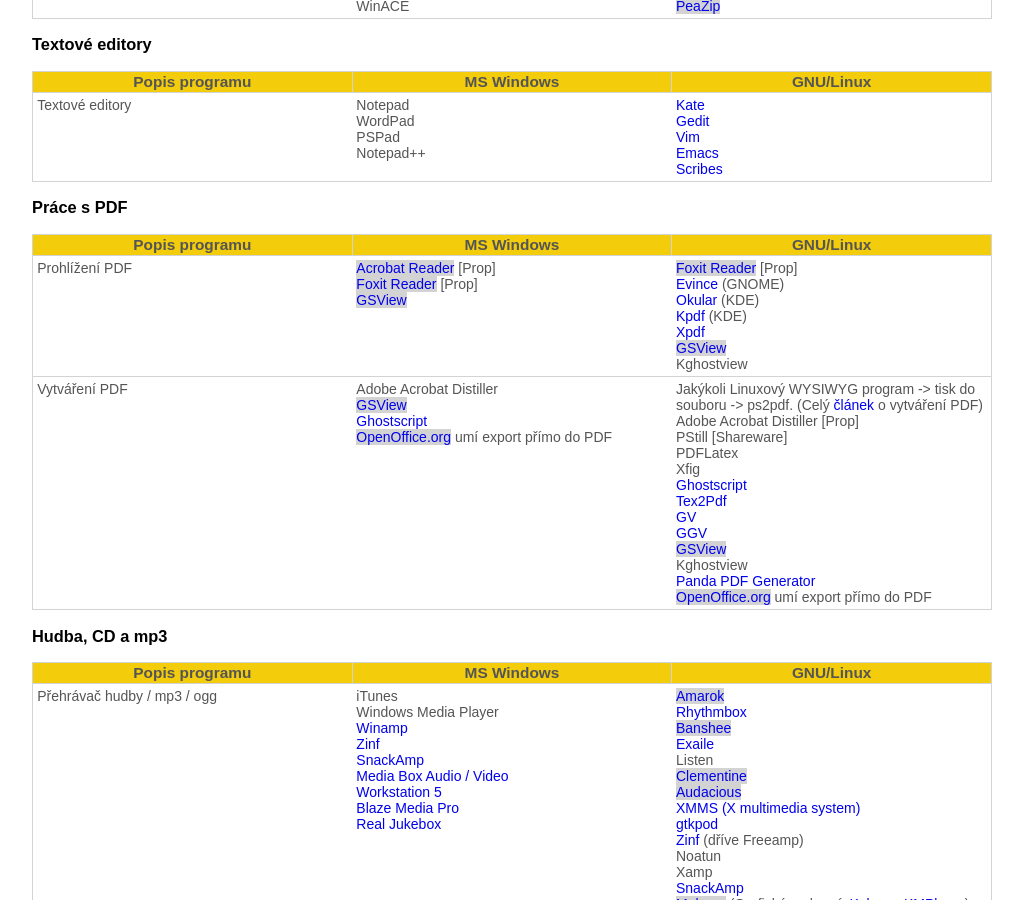
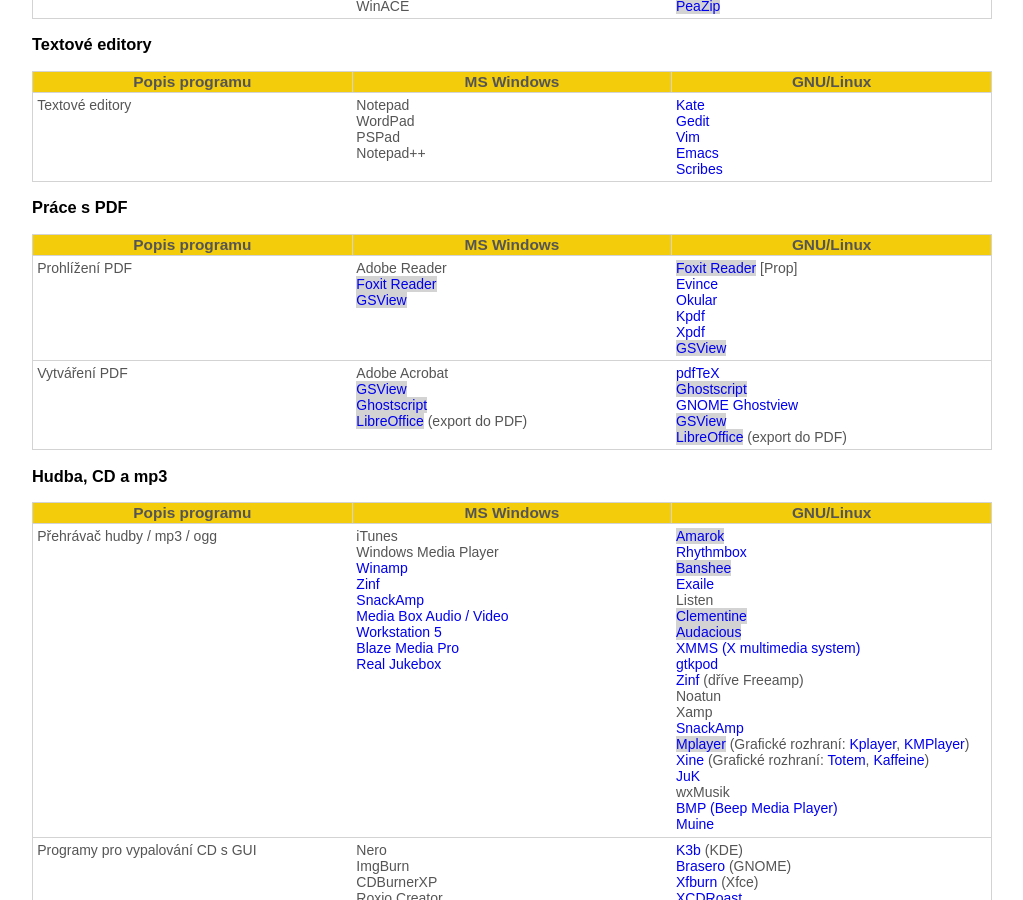
Before and after one commit to MikkCZ/plc, a Jekyll site: the page built from _pages/ekvivalenty.md, in a window 1280 px wide and 900 px high, scrolled down 2990 px. Shown: the whole window, without its empty margins (128-1151 px from the left). Built offline with Jekyll 4.4.1, drawn with Linux system fonts in a browser that asks for light colours.

Commit message:
Ekvivalenty - Práce s PDF, #4

```diff
--- a/_pages/ekvivalenty.md
+++ b/_pages/ekvivalenty.md
@@ -94,8 +94,8 @@
 
 | Popis programu | MS Windows | GNU/Linux |
 | --- |
-| Prohlížení PDF | [Acrobat Reader](http://www.adobe.com/products/acrobat){:.mp} [Prop] <br> [Foxit Reader](https://www.foxitsoftware.com/products/pdf-reader/){:.mp} [Prop] <br> [GSView](http://www.ghostscript.com/GSView.html){:.mp} | [Foxit Reader](https://www.foxitsoftware.com/products/pdf-reader/){:.mp} [Prop] <br> [Evince](https://wiki.gnome.org/Apps/Evince) (GNOME) <br> [Okular](http://okular.kde.org/) (KDE) <br> [Kpdf](http://kpdf.kde.org/) (KDE) <br> [Xpdf](http://www.foolabs.com/xpdf/) <br> [GSView](http://www.ghostscript.com/GSView.html){:.mp} <br> Kghostview |
-| Vytváření PDF | Adobe Acrobat Distiller <br> [GSView](http://www.ghostscript.com/GSView.html){:.mp} <br> [Ghostscript](http://www.ghostscript.com/) <br> [OpenOffice.org](http://www.openoffice.org/){:.mp} umí export přímo do PDF | Jakýkoli Linuxový WYSIWYG program -&gt; tisk do souboru -&gt; ps2pdf. (Celý [článek](http://www.denniswarner.net/lfp/creating_pdf_files.html) o vytváření PDF) <br> Adobe Acrobat Distiller [Prop] <br> PStill [Shareware] <br> PDFLatex <br> Xfig <br> [Ghostscript](http://www.ghostscript.com/) <br> [Tex2Pdf](http://tex2pdf.berlios.de/) <br> [GV](http://wino.physik.uni-mainz.de/~plass/gv/) <br> [GGV](http://directory.fsf.org/project/ggv/) <br> [GSView](http://www.ghostscript.com/GSView.html){:.mp} <br> Kghostview <br> [Panda PDF Generator](http://freshmeat.net/projects/panda/) <br> [OpenOffice.org](http://www.openoffice.org/){:.mp} umí export přímo do PDF |
+| Prohlížení PDF | Adobe Reader <br> [Foxit Reader](https://www.foxitsoftware.com/pdf-reader/){:.mp} <br> [GSView](http://gsview.com/){:.mp} | [Foxit Reader](https://www.foxitsoftware.com/pdf-reader/){:.mp} [Prop] <br> [Evince](https://wiki.gnome.org/Apps/Evince) <br> [Okular](https://okular.kde.org/) <br> [Kpdf](https://kpdf.kde.org/) <br> [Xpdf](http://www.foolabs.com/xpdf/) <br> [GSView](http://gsview.com/){:.mp} |
+| Vytváření PDF | Adobe Acrobat <br> [GSView](http://gsview.com/){:.mp} <br> [Ghostscript](http://www.ghostscript.com/){:.mp} <br> [LibreOffice](https://www.libreoffice.org/){:.mp} (export do PDF) | [pdfTeX](http://www.tug.org/applications/pdftex/) <br> [Ghostscript](http://www.ghostscript.com/){:.mp} <br> [GNOME Ghostview](https://directory.fsf.org/wiki/GGv) <br> [GSView](http://gsview.com/){:.mp} <br> [LibreOffice](https://www.libreoffice.org/){:.mp} (export do PDF) |
 
 ### Hudba, CD a mp3
 {:#hudba}
```
